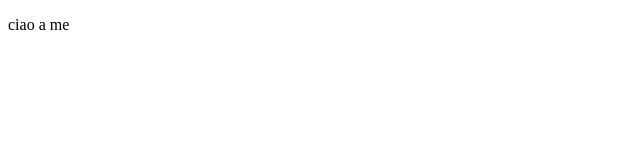
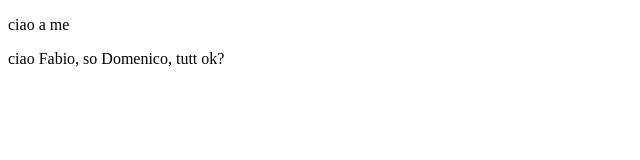
Before and after one commit to Fabyx88/progetto, a plain HTML site: page index.html in a window 1280 px wide. Shown: the whole page, without its empty margins (0-640 px from the left). Drawn offline with Linux system fonts and the light colour scheme.

Commit message:
ti ho salutato

```diff
--- a/index.html
+++ b/index.html
@@ -10,6 +10,7 @@
 
 <body>
     <p>ciao a me</p>
+    <p>ciao Fabio, so Domenico, tutt ok?</p>
 </body>
 
 </html>
```
